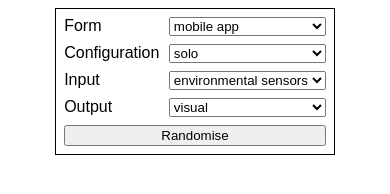
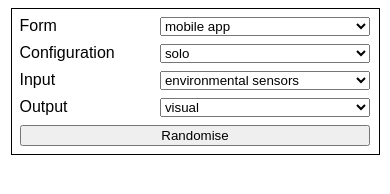
Before and after one commit to tgifford-usc/ResponsiveRoulette, a plain HTML site: page index.html in a window 390 px wide. Drawn offline with Linux system fonts and the light colour scheme.

Commit message:
Make phone layout wider

```diff
--- a/style.css
+++ b/style.css
@@ -25,3 +25,9 @@ body {
 select {
   width: 100%;
 }
+
+@media (width < 50em) {
+  #slots {
+    width: 90vw;
+  }
+}
```
